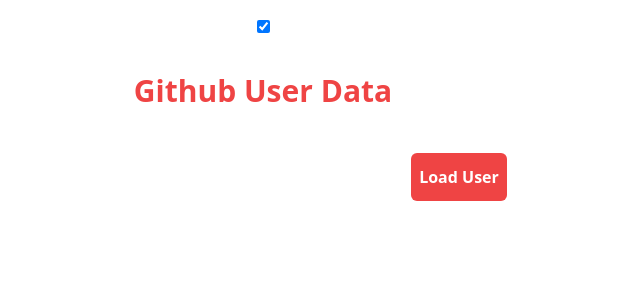
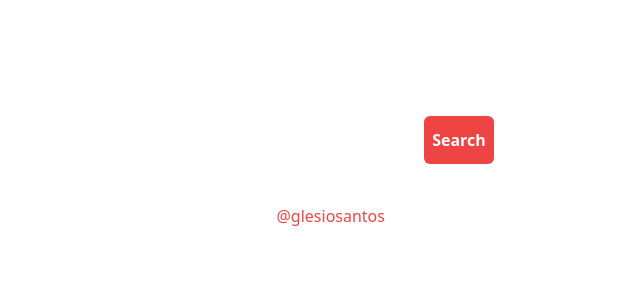
Before and after one commit to glesiosantos/github-user-data, a Vue app: page / in a window 1280 px wide. Shown: the top 300 px of the page, without its empty margins (377-1017 px from the left). Built offline with nearby package versions, Linux system fonts and the light colour scheme; the HTML template or start-up script is replaced by a standard one.

Commit message:
create components

```diff
--- a/src/App.vue
+++ b/src/App.vue
@@ -1,14 +1,17 @@
 <script setup>
-import { ref } from 'vue';
 import Github from './components/Github.vue'
-
-const isOpen = ref(true)
-
 </script>
 
 <template>
-  <div class="container mx-auto py-5 flex flex-col items-center">
-    <input type="checkbox" v-model="isOpen"/><span class="text-white my-2">Is Open</span>
-    <Github v-if="isOpen"/>
+  <div class="container mx-auto py-10 flex flex-col items-center gap-5">
+    <!-- <input type="checkbox" v-model="isOpen"/><span class="text-white my-2">Is Open</span> -->
+    <Github>
+      <h1 class="text-white font-bold text-3xl mb-5">Github User Data</h1>
+      <template v-slot:footer>
+        <p class="text-white font-thin text-base">
+          Desenvolvido por <b class="text-red-500 mt-5">@glesiosantos</b>
+        </p>
+      </template>
+    </Github>
   </div>
 </template>
--- /dev/null
+++ b/src/components/FormUser.vue
@@ -0,0 +1,18 @@
+<script setup>
+import { ref } from "vue"
+
+const searchInput = ref('')
+const emit = defineEmits(['formSearch'])
+
+function handleSubmit() {
+    emit('formSearch', searchInput.value)
+}
+</script>
+<template>
+    <form @submit.prevent.enter="handleSubmit">
+        <div class="flex flex-row w-full px-5 mb-5 space-x-2 justify-center">
+            <input type="text" v-model.lazy="searchInput" class="text-md w-96 px-2 py-3 rounded-md" />
+            <button type="submit" class="bg-red-500 px-2 py-3 text-md font-bold text-white rounded-md">Search</button>
+        </div>
+    </form>
+</template>
--- a/src/components/Github.vue
+++ b/src/components/Github.vue
@@ -1,6 +1,10 @@
 <!-- eslint-disable vue/multi-word-component-names -->
 <script setup>
 import { computed, reactive, ref } from "vue"
+
+import UserInfo from "./UserInfo.vue"
+import FormUser from "./FormUser.vue";
+import UserRepository from "./UserRepository.vue"
 
 const searchInput = ref('')
 
@@ -17,8 +21,8 @@
     ? `${state.name} possui ${state.repos.length} repositório(s) públicos`
     : 'Não possui nenhum repositório')
 
-async function fetchGithubUser() {
-    const resp = await fetch(`https://api.github.com/users/${searchInput.value}`)
+async function fetchGithubUser(username) {
+    const resp = await fetch(`https://api.github.com/users/${username}`)
     const { login, name, bio, company, avatar_url } = await resp.json()
 
     state.login = login
@@ -37,30 +41,19 @@
 }
 </script>
 <template>
-    <h1 class="text-red-500 font-bold text-3xl mb-5">Github User Data</h1>
-
-    <p class="text-white ">Pesquisando por: <strong>https://api.github.com/users/{{ searchInput }}</strong></p>
-
-    <form @submit.prevent.enter="fetchGithubUser">
-        <div class="flex flex-row w-full px-5 mb-5 space-x-2 justify-center">
-            <input type="text" v-model.lazy="searchInput" class="text-md w-96 px-2 py-3 rounded-md" />
-            <button type="submit" class="bg-red-500 px-2 py-3 text-md font-bold text-white rounded-md">Load
-                User</button>
-        </div>
-    </form>
-    <div class="flex flex-col items-center px-5" v-if="state.login">
-        <img :src="state.avatarUrl" class="w-60 h-60 rounded-full" /> avatar
-        <strong class="text-white ">@{{ state.login }}</strong>
-        <h2 class="text-red-500 text-4xl font-bold my-2">{{ state.name }}</h2>
-        <h3 class="text-white">{{ state.company }}</h3>
-        <span class="text-white text-justify my-5">{{ state.bio ? state.bio : '...' }}</span>
-    </div>
-    <section v-if="state.repos.length > 0" class="flex flex-col space-y-5 px-5 ">
-        <h2 class="text-white font-thin text-3xl my-2">{{ reposCountMessage }}</h2>
-        <article v-for="repo in state.repos" :key="repo" class="flex flex-col items-center">
-            <h3 class="text-white text-md">{{ repo.full_name }}</h3>
-            <p class="text-white text-justify">{{ repo.description }}</p>
-            <a :href="repo.html_url" class="text-red-500 text-base" target="_blank">Ver no Github</a>
-        </article>
+    <slot></slot>
+    <FormUser @formSearch="fetchGithubUser"/>
+    <UserInfo
+        v-if="state.login"
+        :login="state.login"
+        :bio="state.bio"
+        :avatarUrl="state.avatarUrl"
+        :company="state.company"
+        :name="state.name" />
+    <!-- <span v-else class="text-red-500 text-4xl font-bold m-2">Nenhum usuário encontrado</span> -->
+    <section class="flex flex-col space-y-5 px-5 " v-if="state.repos.length > 0">
+        <h2 class="text-white font-thin text-3xl my-2 text-center">{{ reposCountMessage }}</h2>
+        <UserRepository :repo="repo" v-for="repo in state.repos" :key="repo"/>
     </section>
+    <slot name="footer"></slot>
 </template>
--- /dev/null
+++ b/src/components/UserInfo.vue
@@ -0,0 +1,13 @@
+<script setup>
+defineProps(['avatarUrl', 'login', 'name', 'bio', 'company'])
+</script>
+
+<template>
+    <div class="flex flex-col items-center px-5">
+        <img :src="avatarUrl" class="w-60 h-60 rounded-full" /> avatar
+        <strong class="text-white ">@{{ login }}</strong>
+        <h2 class="text-red-500 text-4xl font-bold my-2">{{ name }}</h2>
+        <h3 class="text-white">{{ company }}</h3>
+        <span class="text-white text-justify my-5">{{ bio ? bio : '...' }}</span>
+    </div>
+</template>
--- /dev/null
+++ b/src/components/UserRepository.vue
@@ -0,0 +1,17 @@
+<script setup>
+defineProps({
+    repo: {
+        full_name: String,
+        description: String,
+        html_url: String
+    }
+})
+</script>
+
+<template>
+    <article class="flex flex-col items-center">
+        <h3 class="text-white text-md">{{ repo.full_name }}</h3>
+        <p class="text-white text-justify">{{ repo.description }}</p>
+        <a :href="repo.html_url" class="text-red-500 text-base" target="_blank">Ver no Github</a>
+    </article>
+</template>
```
